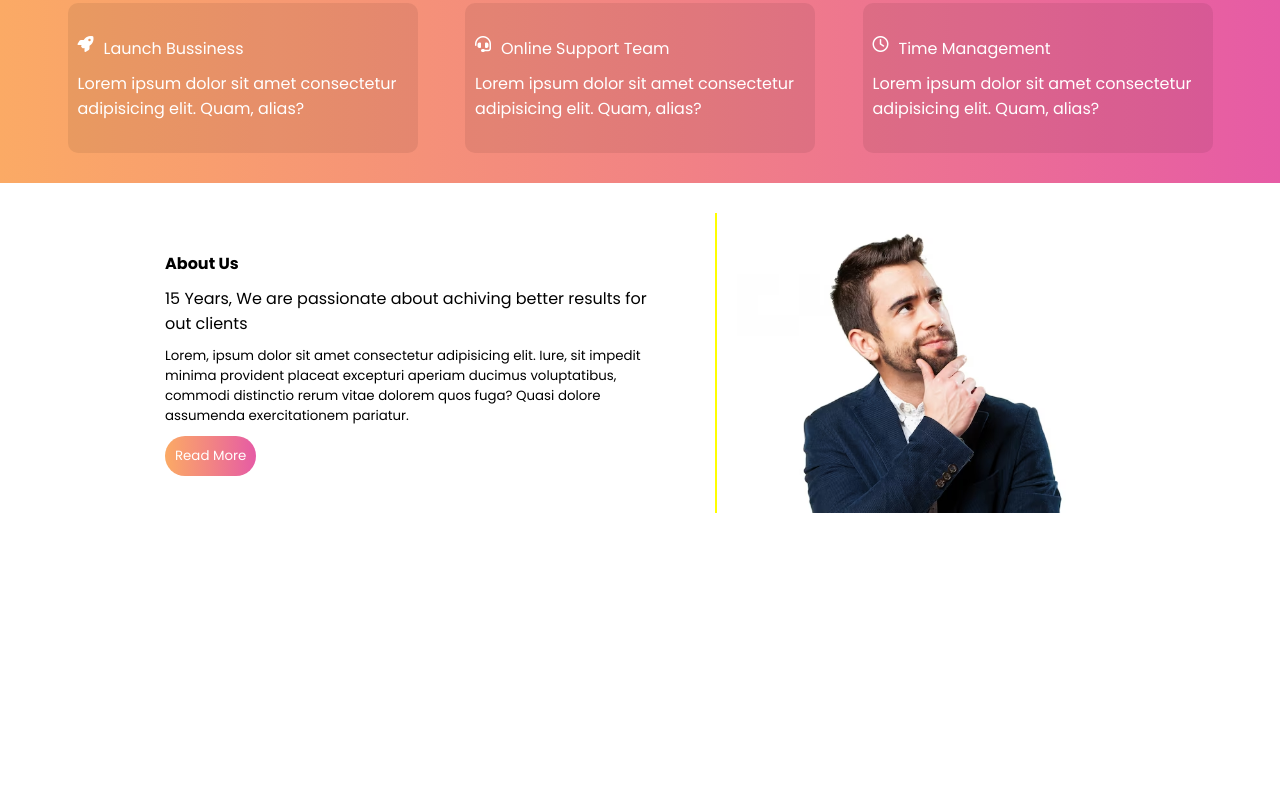
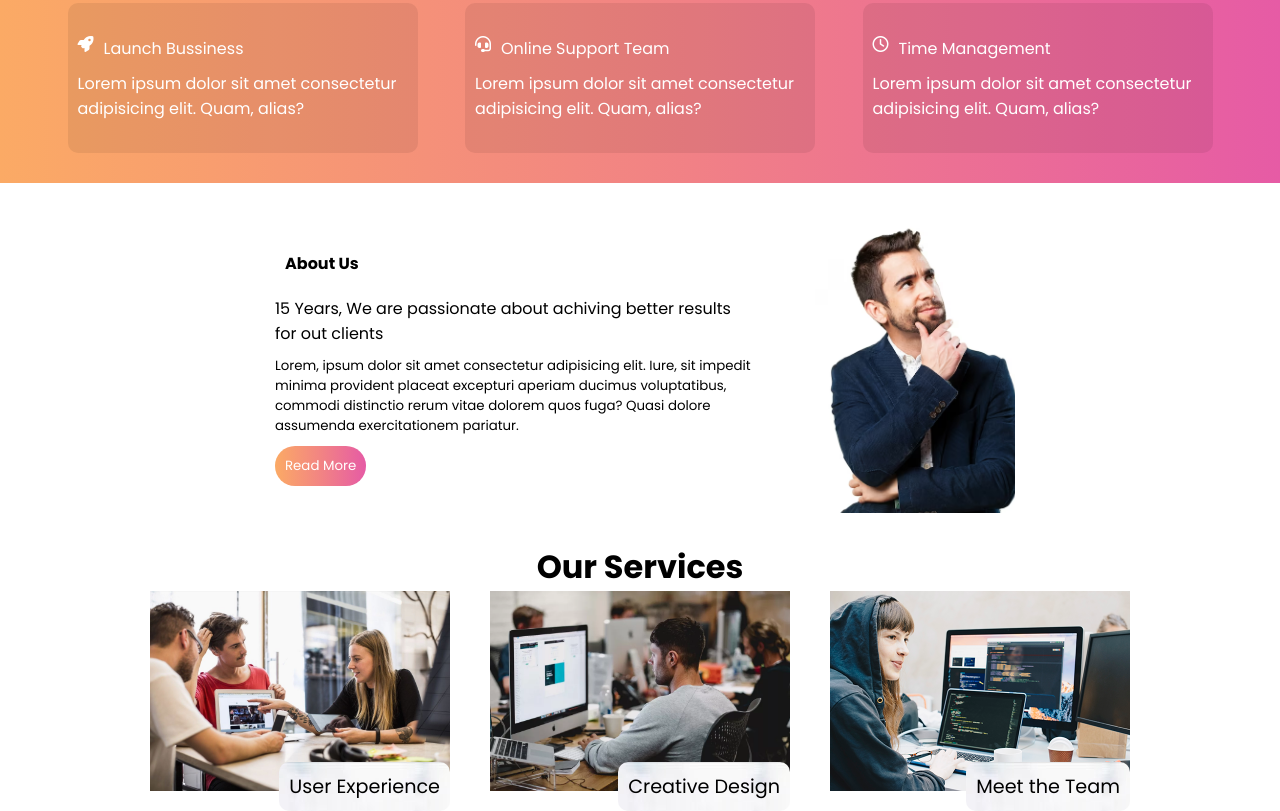
Before and after one commit to KalyanKodes/CodSoft-LandingPage, a plain HTML site: page index.html in a window 1280 px wide. Shown: the part 807-1618 px from the top of the page. Before the commit the page ends 1350 px from the top, so only its background shows below. Drawn offline with nearby package versions, Linux system fonts and the light colour scheme.

Commit message:
Added final changes

```diff
--- a/aboutus.css
+++ b/aboutus.css
@@ -16,7 +16,7 @@ body{
 
 .aboutus-article{
     margin: 30px 0;
-    /* width: 100%; */
+    width: 100%;
     display: flex;
     justify-content: center;
     align-items: center;
@@ -25,20 +25,74 @@ body{
 }
 
 .aboutus-article :nth-child(1){
-    min-width: 200px;
-    width: 500px;
+    max-width: 500px;
+    /* width: 500px; */
     display: flex;
     flex-direction: column;
     align-items: start;
     font-size: 1em;
     gap: 10px;
+    padding: 10px;
 }
 
 .aboutus-article :nth-child(2) div{
-    width: 400px;
+    min-width: 200px;
+    width: 200px;
     height: 300px;
     background: url(./Assests/serious-man-thinking_1149-1328.avif) no-repeat;
     background-size: cover;
     background-position: top;
-    border-left: 2px solid yellow;
 }
+
+
+.our-services-article{
+    /* width: 100%; */
+    /* height: 300px; */
+    /* background-color: yellow; */
+    display: flex;
+    flex-wrap: wrap;
+    justify-content: center;
+    align-items: center;
+    gap: 40px;
+}
+
+.our-services{
+    /* margin-left: 20px; */
+    text-align: center;
+}
+
+.our-services-article section{
+    max-width: 400px;
+    width: 300px;
+    height: 200px;
+    /* background-color: blue; */
+    background-repeat: no-repeat;
+    background-size: cover;
+    background-position: center;
+    position: relative;
+    cursor: pointer;
+}
+
+
+.our-services-article section div{
+    position: absolute;
+    font-size: 1.2em;
+    /* background-color: red; */
+    border-radius: 10px;
+    /* color: #FFF; */
+    bottom: -20px;
+    padding: 10px;
+    right: 0;
+}
+
+.our-services-article :nth-child(1){
+    background-image: url(./Assests/service_1.jpeg);
+}
+
+.our-services-article :nth-child(2){
+    background-image: url(./Assests/service_2.png);
+}
+
+.our-services-article :nth-child(3){
+    background-image: url(./Assests/service_3.png);
+}
--- a/index.html
+++ b/index.html
@@ -99,6 +99,20 @@
           <div></div>
         </section>
       </article>
+
+
+      <h1 class="our-services">Our Services</h1>
+      <article class="our-services-article">
+        <section>
+          <div>User Experience</div>
+        </section>
+        <section>
+          <div>Creative Design</div>
+        </section>
+        <section>
+          <div>Meet the Team</div>
+        </section>
+      </article>
     </main>
 
     <!-- JavaScript file for handling navigation functionality -->
```
Also changed, not shown: Assests/service_1.jpeg (added), Assests/service_2.png (added), Assests/service_3.png (added).
